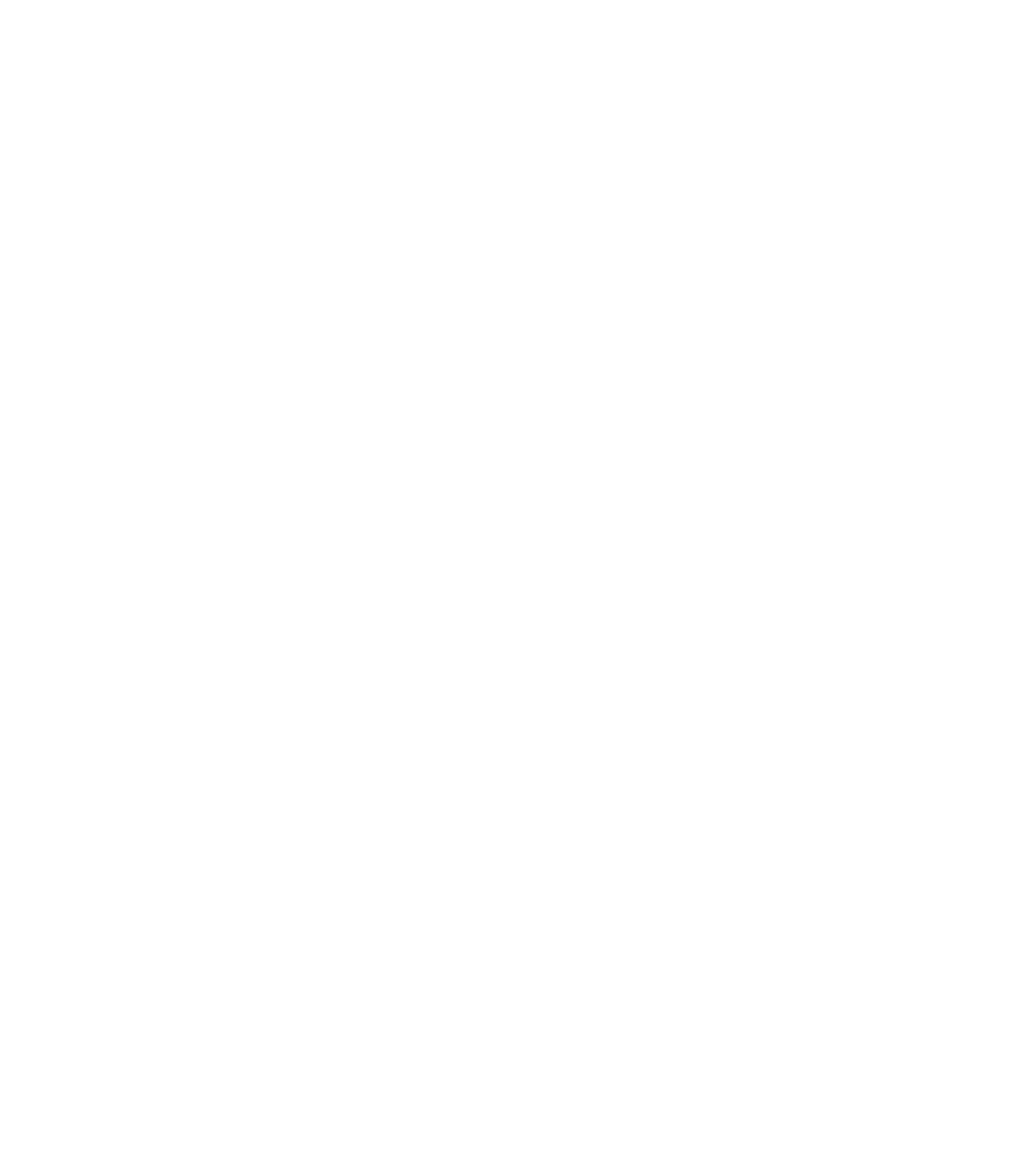
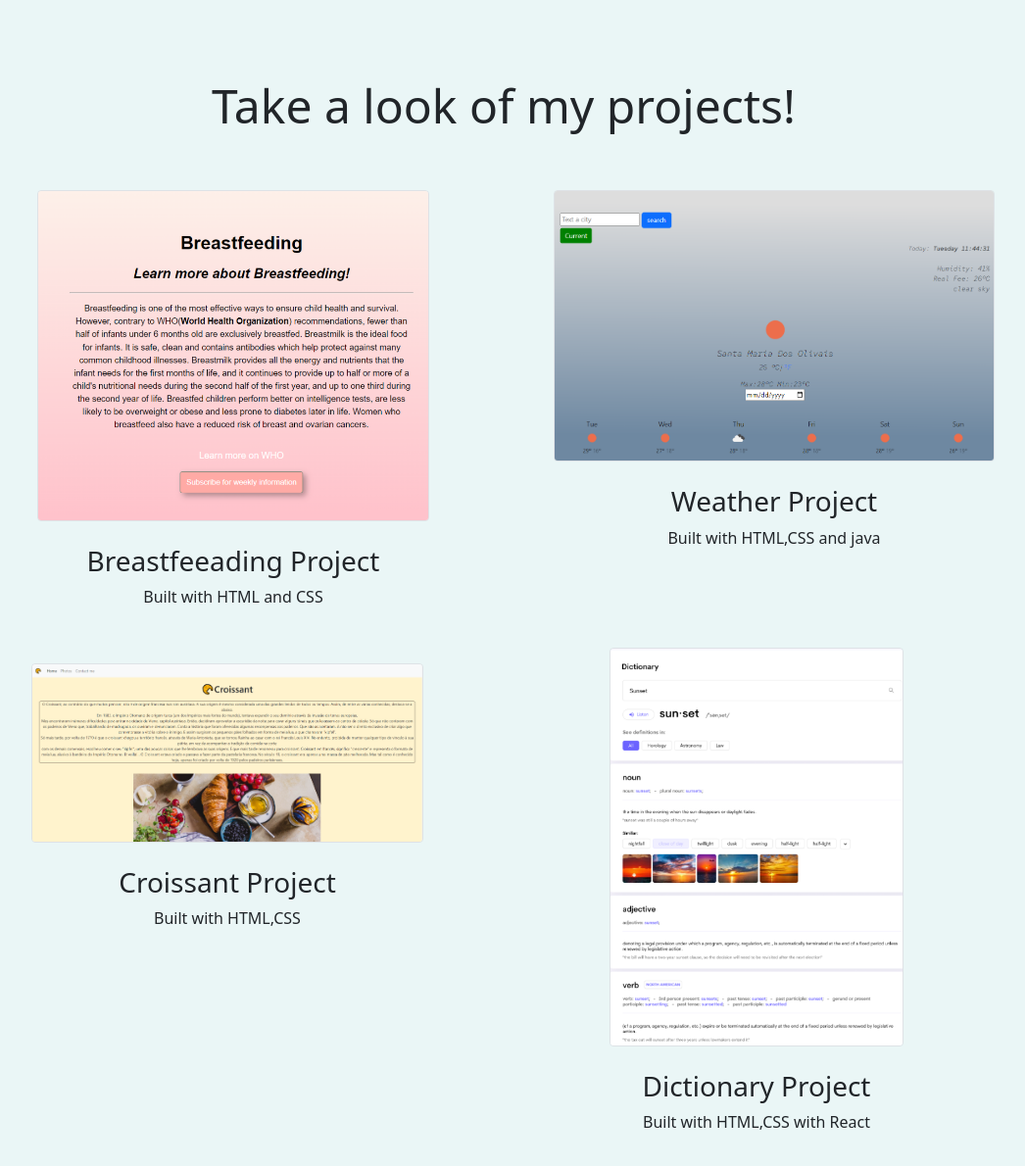
Before and after one commit to Martinaroque/Portfolio-project, a plain HTML site: page work.html in a window 1280 px wide. Shown: the whole page at 98% size, without its empty margins (126-1172 px from the left). Before the commit the page ends 800 px from the top, so only its background shows below. Drawn offline with nearby package versions, Linux system fonts and the light colour scheme.

Commit message:
adding some content and css

```diff
--- a/css/style.css
+++ b/css/style.css
@@ -66,6 +66,14 @@ margin-bottom: 20px;
 .content{
     padding: 30px;
 }
+.dic{
+
+    width: 300px;
+}
+.work{
+
+    background: #eaf6f6;
+}
 
 @media (max-width:900px){
 
--- a/work.html
+++ b/work.html
@@ -4,15 +4,48 @@
     <meta charset="UTF-8">
     <meta name="viewport" content="width=device-width, initial-scale=1.0">
     <title>Document</title>
+    <link href="https://cdn.jsdelivr.net/npm/bootstrap@5.3.0/dist/css/bootstrap.min.css" rel="stylesheet" integrity="sha384-9ndCyUaIbzAi2FUVXJi0CjmCapSmO7SnpJef0486qhLnuZ2cdeRhO02iuK6FUUVM" crossorigin="anonymous">
+    <script src="https://cdn.jsdelivr.net/npm/bootstrap@5.3.0/dist/js/bootstrap.bundle.min.js" integrity="sha384-geWF76RCwLtnZ8qwWowPQNguL3RmwHVBC9FhGdlKrxdiJJigb/j/68SIy3Te4Bkz" crossorigin="anonymous"></script>
+    <script src="https://kit.fontawesome.com/ad6adf4e61.js" crossorigin="anonymous"></script>
     <link rel="stylesheet" href="css/style.css">
 <link rel="preconnect" href="https://fonts.googleapis.com">
 <link rel="preconnect" href="https://fonts.gstatic.com" crossorigin>
 <link href="https://fonts.googleapis.com/css2?family=Comfortaa:wght@300&display=swap" rel="stylesheet">
 </head>
-<body>
+<body class="work">
+    <div class="content-container container mt-5">
+        <div class="content">
+            <h1 class="mb-5">
+Take a look of my projects!
+    </h1>
+    <div class="row">
 
-    <h1>
+        <div class="col-md-6  p-2  ">
+    <img src="imagens/Breastfeading.PNG" class="img-fluid mama rounded-1 border">
+    <h3 class="text-center mt-4">Breastfeeading Project</h3>
+    <p class="text-center mb-4">Built with HTML and CSS</p>
+</div>
 
-    </h1>
+<div class="col-md-6  p-2 ">
+    <img src="imagens/weather.PNG" class="img-fluid tempo rounded-1 border">
+    <h3 class="text-center mt-4">Weather Project</h3>
+    <p class="text-center mb-4">Built with HTML,CSS and java </p>
+</div>
+<div class="row">
+    <div class="col-md-6  p-2 mt-3">
+        <img src="imagens/croissant.PNG" class="img-fluid mama rounded-1 border">
+        <h3 class="text-center mt-4">Croissant Project</h3>
+        <p class="text-center">Built with HTML,CSS </p>
+    </div>
+    <div class="col-md-6   p-2 ">
+        <img src="imagens/Dictionary.PNG" class="img-fluid dic rounded-1 border">
+        <h3 class="text-center mt-4">Dictionary Project</h3>
+        <p class="text-center">Built with HTML,CSS with React </p>
+    </div>
+</div>
+</div>
+</div>
+</div>
+
 </body>
 </html>
```
Also changed, not shown: index.html (+1 -1 lines), imagens/Dictionary.PNG (added).
